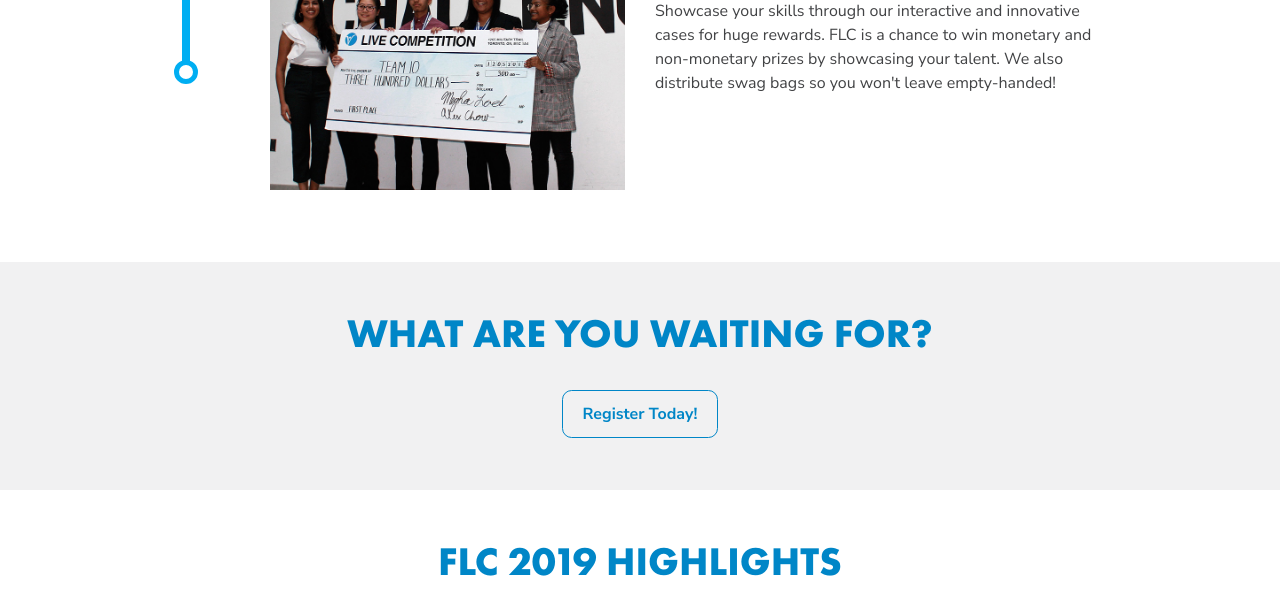
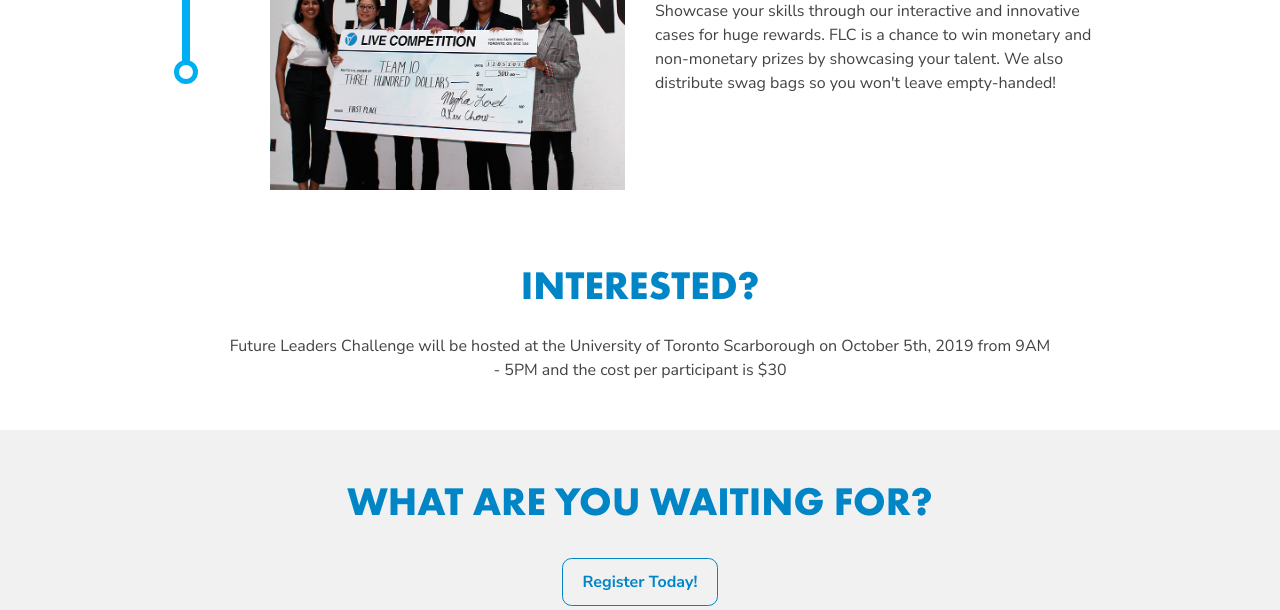
Before and after one commit to live-competition/live-competition.org, a Jekyll site: the page built from event/future-leaders-challenge.html, in a window 1280 px wide and 900 px high, scrolled down 2358 px, cut to the strip 0-610 px from the top of the window. Built offline with Jekyll 4.4.1, drawn with Linux system fonts in a browser that asks for light colours; nearby versions of some CDN libraries.

Commit message:
Added important information for interested users of FLC

```diff
--- a/event/future-leaders-challenge.html
+++ b/event/future-leaders-challenge.html
@@ -98,6 +98,19 @@
   </div>
 </div>
 
+<div class="pb-5">
+  <div class="container text-center">
+    <div class="px-md-5" data-aos="fade-up" data-aos-duration="1600" data-aos-offset="80">
+      <div class="px-md-5">
+        <div class="px-lg-5">
+          <h2 class="font-secondary text-primary h1">Interested?</h2>
+          <p class="m-0 mt-4">Future Leaders Challenge will be hosted at the University of Toronto Scarborough on October 5th, 2019 from 9AM - 5PM and the cost per participant is $30</p>
+        </div>
+      </div>
+    </div>
+  </div>
+</div>
+
 <div class="bg-light py-5 text-center">
   <div class="px-md-5" data-aos="zoom-out-up" data-aos-duration="1500">
     <h2 class="font-secondary text-primary h1">What are you Waiting for?</h2>
```
